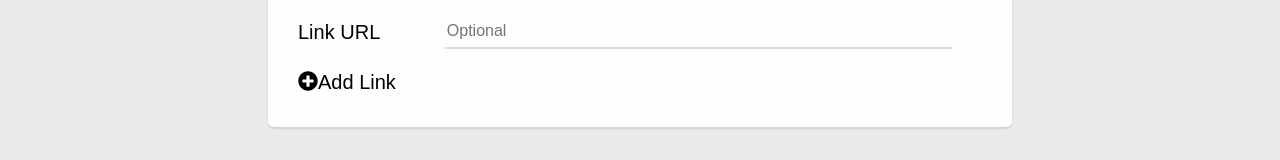
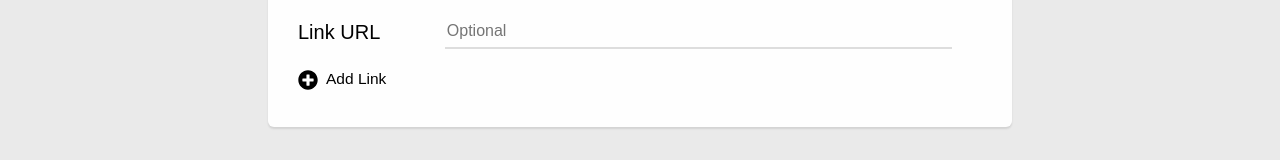
Before and after one commit to ZacharyDinerstein/coding-challenge-app--react, a React (Create React App) app: page / in a window 1280 px wide. Shown: the part 369-529 px from the top of the page. Built offline with nearby package versions, Linux system fonts and the light colour scheme.

Commit message:
Adjusted look of addLInksBtn

```diff
--- a/src/components/Form/AnswerAndExampleInputs.js
+++ b/src/components/Form/AnswerAndExampleInputs.js
@@ -33,8 +33,8 @@ const AnswerAndExampleInputs = (props) => {
             />
             <div className="form__buttons-wrapper">
                 <AddInputsBtn
+                    category="answerFields"
                     handleAddNewInputs={(category) => props.handleAddNewInputs(category)}
-                    category="answerFields"
                 >
                     Add Answer
                 </AddInputsBtn>
--- a/src/components/Form/Form.js
+++ b/src/components/Form/Form.js
@@ -56,7 +56,7 @@ export default class Form extends Component {
         this.addAdditionalAnswerFields(category, index);
         break;
       }
-      case "newLink": {
+      case "addLink": {
         this.addAdditionalLinks(category, index);
         break;
       }
--- a/src/components/Form/LinkInput.js
+++ b/src/components/Form/LinkInput.js
@@ -17,9 +17,14 @@ const LinkInputs = (props) => {
                 onChange={updateCardArrayAttribute}
                 value={link}
             />
-            <AddInputsBtn>
-                Add Link
-            </AddInputsBtn>
+            <div className="form__buttons-wrapper">
+                <AddInputsBtn
+                    category="addLink"
+                    handleAddNewInputs={(category) => props.handleAddNewInputs(category)}
+                >
+                    Add Link
+                </AddInputsBtn>
+            </div>
         </>
     )
 }
```
